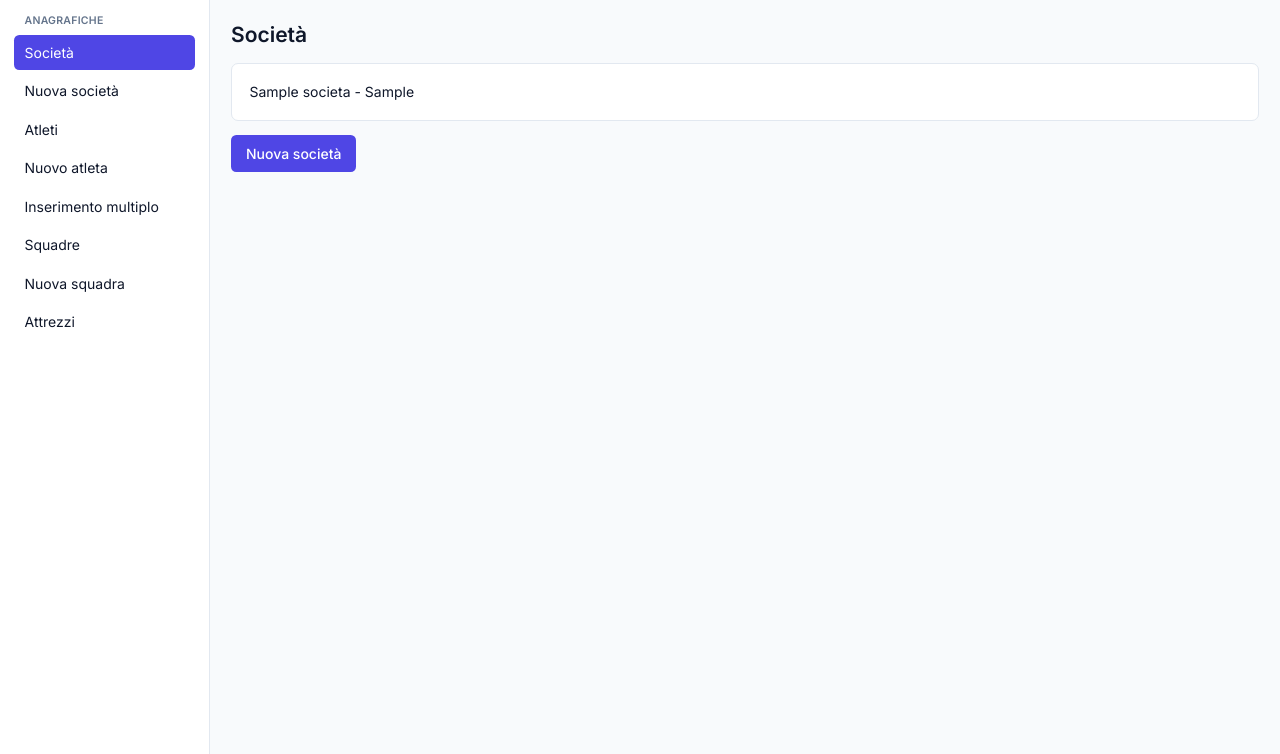
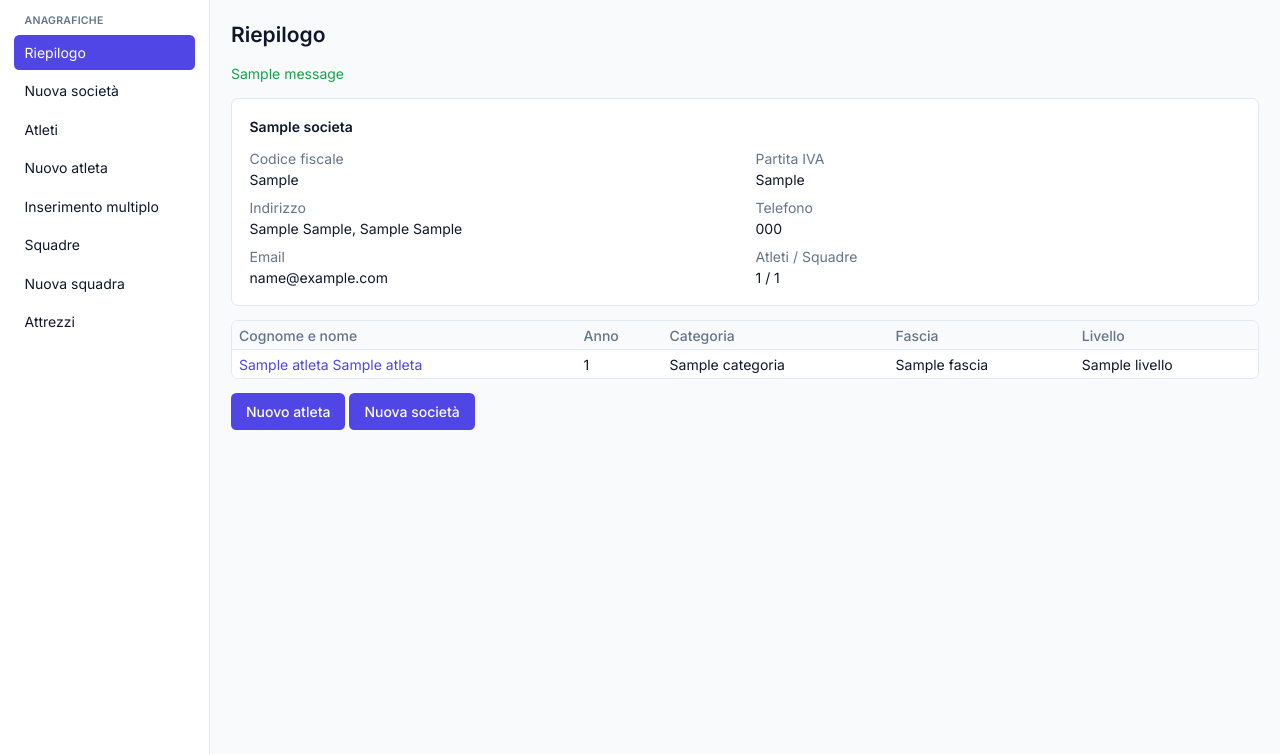
Before and after one commit to vincentveri/django-gr-competition, a Django app: page /societa/ in a window 1280 px wide. Shown: the part 46-800 px from the top of the page. Run offline with Django 5.2, Linux system fonts and the light colour scheme; a user stored in the database is signed in; tables that the repository leaves empty hold one stand-in row (values such as "Sample post"); one stand-in notice (Sample message) is shown; style sheets or scripts are compiled from the project's sources.

Commit message:
Aggiungi vista home per reindirizzamento e aggiorna template 'lista_societa' per visualizzare riepiloghi; modifica impostazioni di reindirizzamento post-login.

```diff
--- a/anagrafiche/urls.py
+++ b/anagrafiche/urls.py
@@ -5,6 +5,7 @@ from . import views
 from .forms import AccessoForm
 
 urlpatterns = [
+    path('', views.home, name='home'),
     path('accedi/', auth_views.LoginView.as_view(
         template_name='anagrafiche/accedi.html',
         authentication_form=AccessoForm,
--- a/anagrafiche/views.py
+++ b/anagrafiche/views.py
@@ -45,10 +45,29 @@ def squadre_visibili(user):
     return Squadra.objects.filter(societa=societa) if societa else Squadra.objects.none()
 
 
+def home(request):
+    """Root URL: the società summary when logged in, the login form otherwise."""
+    if request.user.is_authenticated:
+        return redirect('lista_societa')
+    return redirect('login')
+
+
 @login_required
 def lista_societa(request):
-    societa = societa_visibili(request.user)
-    return render(request, 'anagrafiche/lista_societa.html', {'societa_list': societa})
+    """Summary of the user's own società and its athletes (superusers see every società)."""
+    riepiloghi = []
+    for societa in societa_visibili(request.user):
+        atleti = list(
+            Atleta.objects.filter(societa=societa)
+            .select_related('categoria', 'fascia', 'livello')
+            .order_by('cognome', 'nome')
+        )
+        riepiloghi.append({
+            'societa': societa,
+            'atleti': atleti,
+            'num_squadre': Squadra.objects.filter(societa=societa).count(),
+        })
+    return render(request, 'anagrafiche/lista_societa.html', {'riepiloghi': riepiloghi})
 
 
 @login_required
@@ -180,7 +199,7 @@ def crea_atleti_multipli(request):
 
 def registrazione(request):
     if request.user.is_authenticated:
-        return redirect('lista_atleti')
+        return redirect('lista_societa')
 
     account_form = AccountForm(request.POST or None, prefix='account')
     societa_form = RegistrazioneSocietaForm(request.POST or None, prefix='societa')
@@ -195,7 +214,7 @@ def registrazione(request):
             Profilo.objects.create(utente=utente, societa=societa)
         login(request, utente)
         messages.success(request, "Registrazione completata.")
-        return redirect('lista_atleti')
+        return redirect('lista_societa')
 
     return render(request, 'anagrafiche/registrazione.html', {
         'account_form': account_form,
--- a/core/settings.py
+++ b/core/settings.py
@@ -140,5 +140,5 @@ DEFAULT_AUTO_FIELD = 'django.db.models.BigAutoField'
 
 # Authentication
 LOGIN_URL = 'login'
-LOGIN_REDIRECT_URL = 'lista_atleti'
+LOGIN_REDIRECT_URL = 'lista_societa'
 LOGOUT_REDIRECT_URL = 'login'
--- a/templates/anagrafiche/lista_societa.html
+++ b/templates/anagrafiche/lista_societa.html
@@ -1,19 +1,55 @@
 {% extends "base.html" %}
 
-{% block title %}Società · GR Competition{% endblock %}
+{% block title %}Riepilogo · GR Competition{% endblock %}
 
 {% block content %}
-  <h1 class="mb-4">Società</h1>
+  <h1 class="mb-4">Riepilogo</h1>
 
-  <div class="box mb-4">
-    <ul>
-      {% for societa in societa_list %}
-        <li>{{ societa.nome }} - {{ societa.citta }}</li>
-      {% empty %}
-        <li class="text-muted">Nessuna società presente.</li>
-      {% endfor %}
-    </ul>
-  </div>
+  {% if messages %}{% for message in messages %}<p class="mb-4 text-success">{{ message }}</p>{% endfor %}{% endif %}
 
-  <a class="btn" href="{% url 'crea_societa' %}">Nuova società</a>
+  {% for r in riepiloghi %}
+    <div class="box mb-4">
+      <h2 class="mb-3 font-semibold">{{ r.societa.nome }}</h2>
+      <dl class="grid gap-x-6 gap-y-2 sm:grid-cols-2">
+        <div><dt class="text-muted">Codice fiscale</dt><dd>{{ r.societa.codice_fiscale }}</dd></div>
+        <div><dt class="text-muted">Partita IVA</dt><dd>{{ r.societa.partita_iva|default:"–" }}</dd></div>
+        <div><dt class="text-muted">Indirizzo</dt><dd>{{ r.societa.indirizzo|default:"–" }} {{ r.societa.numero_civico|default:"" }}{% if r.societa.cap or r.societa.citta %}, {{ r.societa.cap|default:"" }} {{ r.societa.citta|default:"" }}{% endif %}</dd></div>
+        <div><dt class="text-muted">Telefono</dt><dd>{{ r.societa.telefono|default:"–" }}</dd></div>
+        <div><dt class="text-muted">Email</dt><dd>{{ r.societa.email }}</dd></div>
+        <div><dt class="text-muted">Atleti / Squadre</dt><dd>{{ r.atleti|length }} / {{ r.num_squadre }}</dd></div>
+      </dl>
+    </div>
+
+    <div class="box mb-4 overflow-x-auto p-0">
+      <table class="w-full border-collapse text-left">
+        <thead class="border-b border-line bg-background text-muted">
+          <tr>
+            <th class="px-2 py-1 font-medium">Cognome e nome</th>
+            <th class="px-2 py-1 font-medium">Anno</th>
+            <th class="px-2 py-1 font-medium">Categoria</th>
+            <th class="px-2 py-1 font-medium">Fascia</th>
+            <th class="px-2 py-1 font-medium">Livello</th>
+          </tr>
+        </thead>
+        <tbody>
+          {% for atleta in r.atleti %}
+            <tr class="odd:bg-surface even:bg-background">
+              <td class="px-2 py-1"><a class="text-primary hover:underline" href="{% url 'dettaglio_atleta' atleta.pk %}">{{ atleta.cognome }} {{ atleta.nome }}</a></td>
+              <td class="px-2 py-1">{{ atleta.anno_nascita|default_if_none:"" }}</td>
+              <td class="px-2 py-1">{{ atleta.categoria|default_if_none:"" }}</td>
+              <td class="px-2 py-1">{{ atleta.fascia|default_if_none:"" }}</td>
+              <td class="px-2 py-1">{{ atleta.livello|default_if_none:"" }}</td>
+            </tr>
+          {% empty %}
+            <tr><td class="px-2 py-1 text-muted" colspan="5">Nessun atleta presente.</td></tr>
+          {% endfor %}
+        </tbody>
+      </table>
+    </div>
+  {% empty %}
+    <p class="mb-4 text-muted">Nessuna società presente.</p>
+  {% endfor %}
+
+  <a class="btn" href="{% url 'crea_atleta' %}">Nuovo atleta</a>
+  {% if user.is_superuser %}<a class="btn" href="{% url 'crea_societa' %}">Nuova società</a>{% endif %}
 {% endblock %}
--- a/templates/base.html
+++ b/templates/base.html
@@ -52,7 +52,7 @@
         <nav>
           <p class="menu-label">Anagrafiche</p>
           <ul class="space-y-1">
-            <li><a href="{% url 'lista_societa' %}" class="menu-link{% if current == 'lista_societa' %} is-active{% endif %}">Società</a></li>
+            <li><a href="{% url 'lista_societa' %}" class="menu-link{% if current == 'lista_societa' %} is-active{% endif %}">Riepilogo</a></li>
             {% if user.is_superuser %}
             <li><a href="{% url 'crea_societa' %}" class="menu-link{% if current == 'crea_societa' %} is-active{% endif %}">Nuova società</a></li>
             {% endif %}
```
